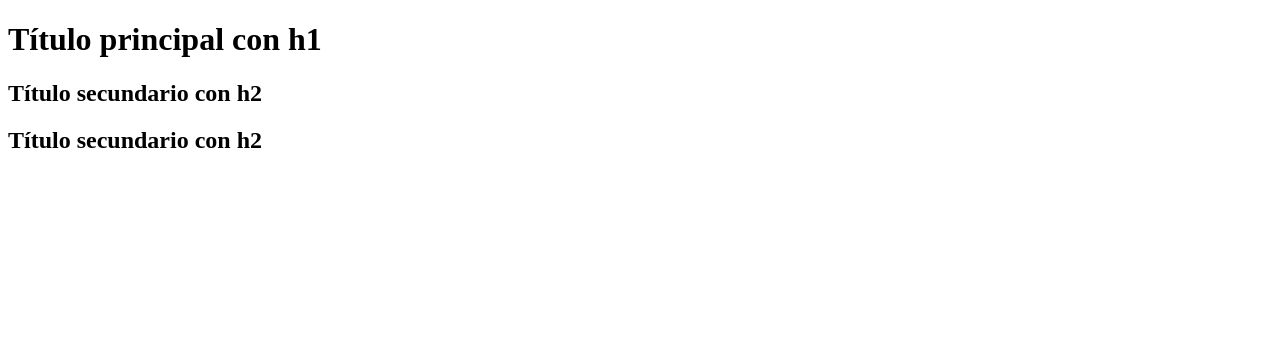
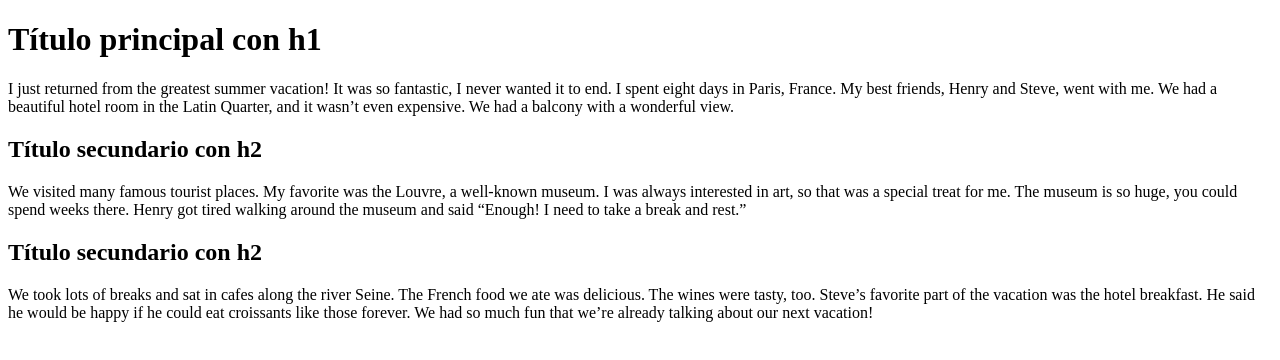
Before and after one commit to Longo86/Mi-primera-web, a plain HTML site: page Actividad2.html in a window 1280 px wide. Drawn offline with Linux system fonts and the light colour scheme.

Commit message:
Update Actividad2.html

```diff
--- a/Actividad2.html
+++ b/Actividad2.html
@@ -7,7 +7,10 @@
 </head>
 <body>
     <h1>Título principal con h1</h1>
+    <p>I just returned from the greatest summer vacation! It was so fantastic, I never wanted it to end. I spent eight days in Paris, France. My best friends, Henry and Steve, went with me. We had a beautiful hotel room in the Latin Quarter, and it wasn’t even expensive. We had a balcony with a wonderful view.</p>
     <h2>Título secundario con h2</h2>
+    <p>We visited many famous tourist places. My favorite was the Louvre, a well-known museum. I was always interested in art, so that was a special treat for me. The museum is so huge, you could spend weeks there. Henry got tired walking around the museum and said “Enough! I need to take a break and rest.”</p>
     <h2>Título secundario con h2</h2>
+    <p>We took lots of breaks and sat in cafes along the river Seine. The French food we ate was delicious. The wines were tasty, too. Steve’s favorite part of the vacation was the hotel breakfast. He said he would be happy if he could eat croissants like those forever. We had so much fun that we’re already talking about our next vacation!</p>
 </body>
 </html>
```
